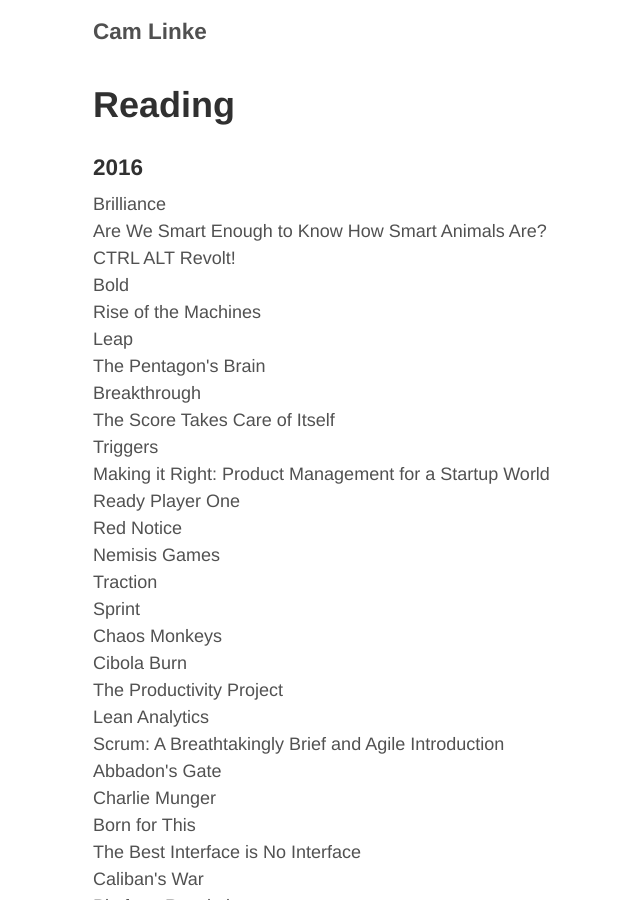
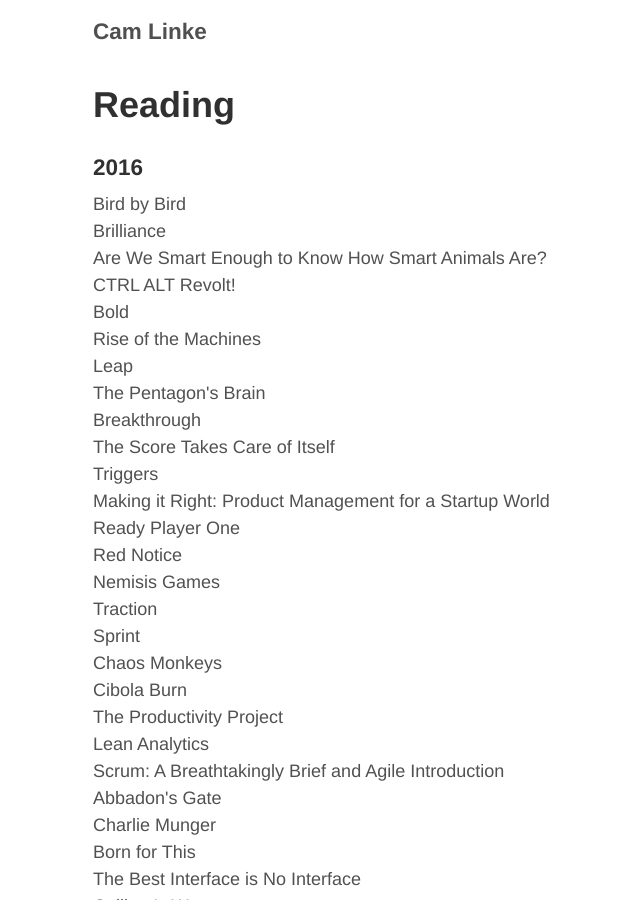
Before and after one commit to camlinke/camlinke.github.io, a Jekyll site: the page built from reading.md, in a window 1280 px wide and 900 px high. Shown: the whole window, without its empty margins (232-872 px from the left). Built offline with Jekyll 4.4.1, drawn with Linux system fonts in a browser that asks for light colours; nearby versions of some CDN libraries.

Commit message:
added to reading

```diff
--- a/reading.md
+++ b/reading.md
@@ -5,6 +5,7 @@
 
 <h3>2016</h3>
 <ul class="frontpage-list">
+    <li>Bird by Bird</li>
     <li>Brilliance</li>
     <li>Are We Smart Enough to Know How Smart Animals Are?</li>
     <li>CTRL ALT Revolt!</li>
```
